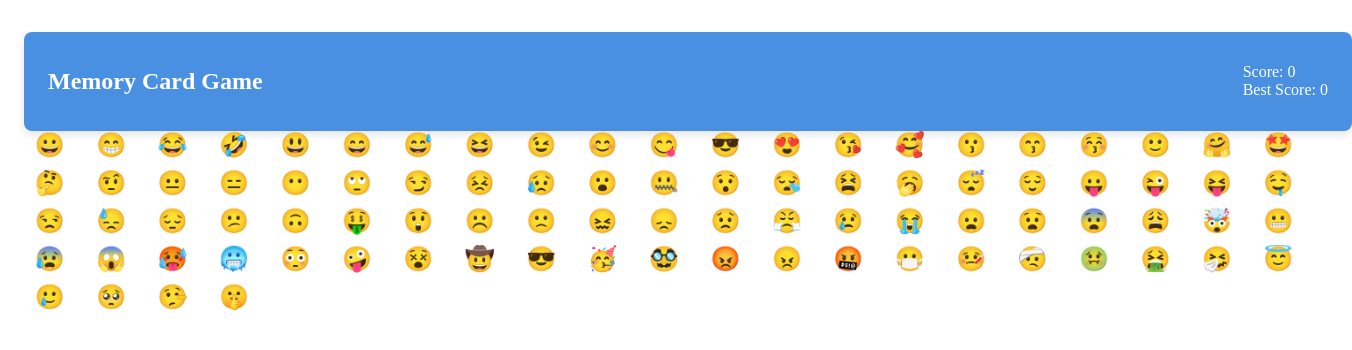
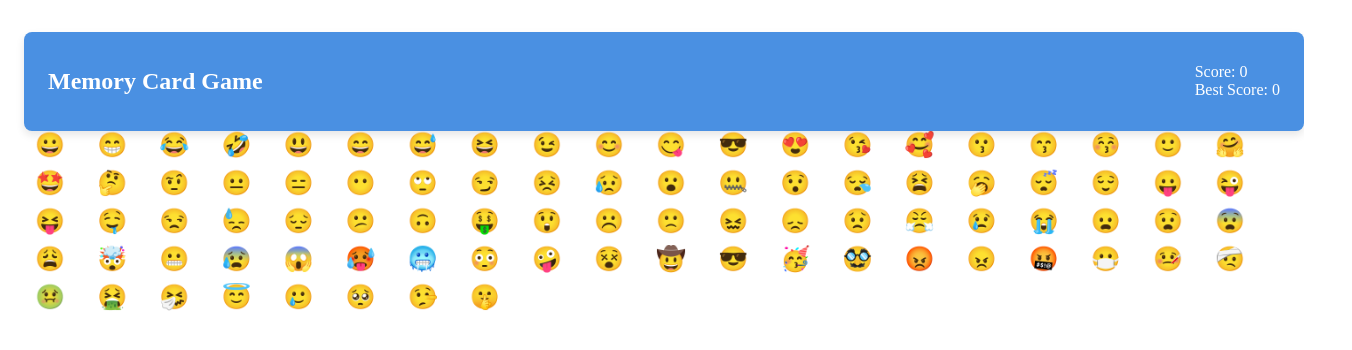
Before and after one commit to mihailgaberov/memory-card, a React (Vite) app: page / in a window 1280 px wide. Shown: the top 350 px of the page, 1352 px wide, since content can reach past the window. Built offline with nearby package versions, Linux system fonts and the light colour scheme.

Commit message:
:lipstick: adding the main components and styles

```diff
--- a/src/App.module.scss
+++ b/src/App.module.scss
@@ -1,5 +1,4 @@
 .container {
-  width: 1280px;
   margin: 1rem auto;
   padding: 1rem;
 }
--- a/src/components/Header/Header.module.scss
+++ b/src/components/Header/Header.module.scss
@@ -7,6 +7,6 @@
   padding: 16px 24px;
   border-radius: 8px;
   box-shadow: 0 4px 8px rgba(0, 0, 0, 0.1);
-  // flex-wrap: wrap; // Allow wrapping for smaller screens
+  flex-wrap: wrap;
   justify-content: space-between;
 }
```
